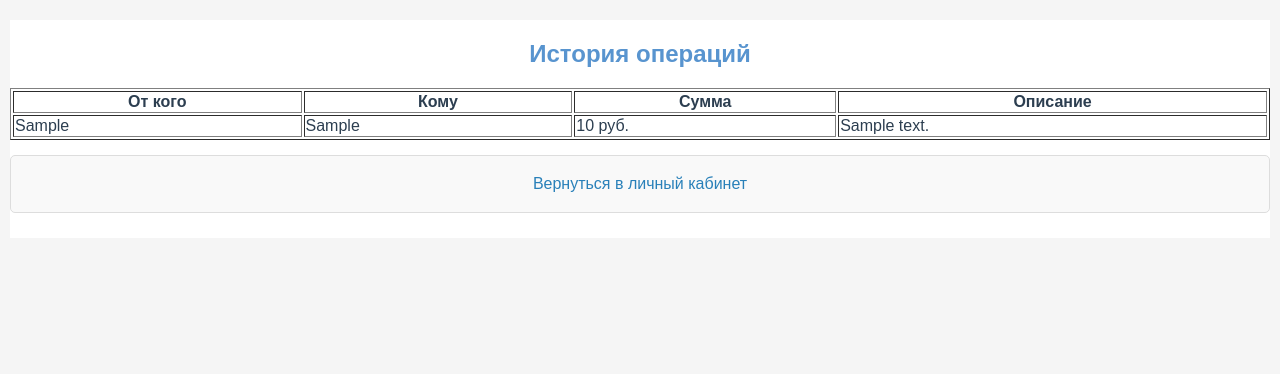
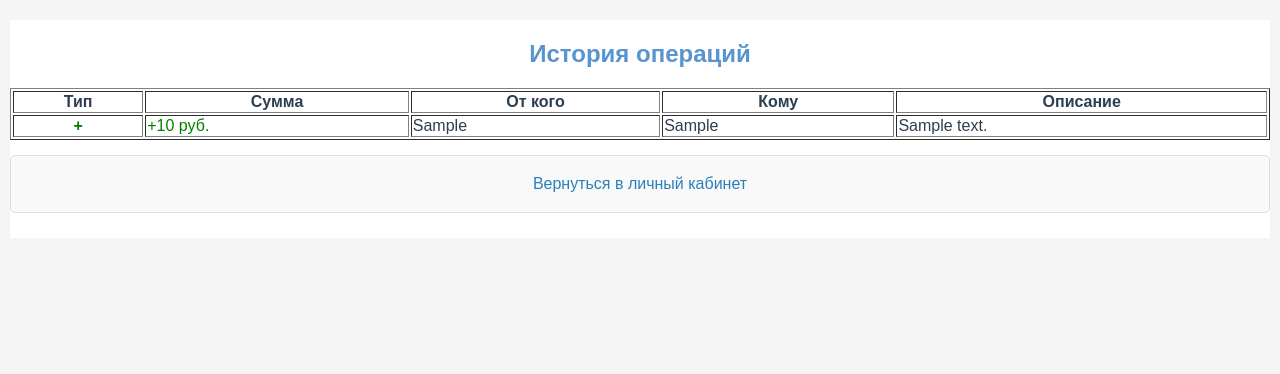
Before and after one commit to ArtematGame/WebCursTree, a Flask app: template templates/rgz/transactions.html in a window 1280 px wide. Shown: the part 46-420 px from the top of the page. Run offline with Flask 3, Linux system fonts and the light colour scheme; the template is opened without the code that fills it: most values are stand-ins (such as "Sample title", 1, 10 or a date in 2020); some libraries are stand-ins or nearby versions.

Commit message:
поправка платежа отображения

```diff
--- a/templates/rgz/success.html
+++ b/templates/rgz/success.html
@@ -13,6 +13,6 @@
         </div>
     </div>
     <div>
-        <a href="/rgz/">Вернуться на главную</a>
+        <a href="/rgz">Вернуться на главную</a>
     </div>
 {% endblock %}
--- a/templates/rgz/transactions.html
+++ b/templates/rgz/transactions.html
@@ -8,16 +8,30 @@
     {% if transactions %}
         <table border="1" style="width: 100%;">
             <tr>
+                <th>Тип</th>
+                <th>Сумма</th>
                 <th>От кого</th>
                 <th>Кому</th>
-                <th>Сумма</th>
                 <th>Описание</th>
             </tr>
             {% for t in transactions %}
             <tr>
+                <td style="text-align: center;">
+                    {% if t.from_account == user.account %}
+                        <span style="color: red; font-weight: bold;">-</span>
+                    {% else %}
+                        <span style="color: green; font-weight: bold;">+</span>
+                    {% endif %}
+                </td>
+                <td>
+                    {% if t.from_account == user.account %}
+                        <span style="color: red;">-{{ t.amount }} руб.</span>
+                    {% else %}
+                        <span style="color: green;">+{{ t.amount }} руб.</span>
+                    {% endif %}
+                </td>
                 <td>{{ t.from_account or '-' }}</td>
                 <td>{{ t.to_account }}</td>
-                <td>{{ t.amount }} руб.</td>
                 <td>{{ t.description or '-' }}</td>
             </tr>
             {% endfor %}
@@ -27,6 +41,6 @@
     {% endif %}
 
     <div>
-        <a href="/rgz">Вернуться в личный кабинет</a>
+        <a href="/rgz/dashboard">Вернуться в личный кабинет</a>
     </div>
 {% endblock %}
```
